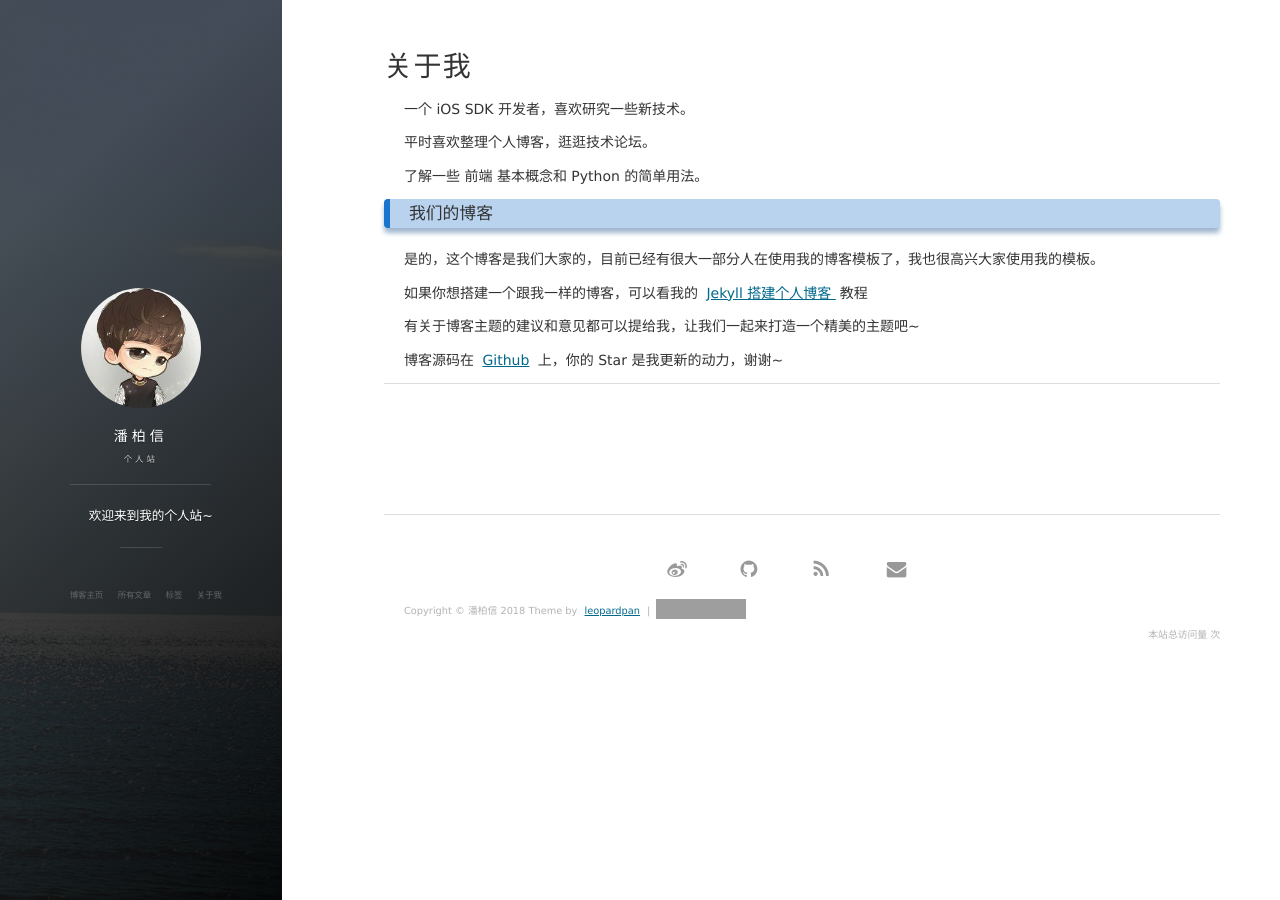
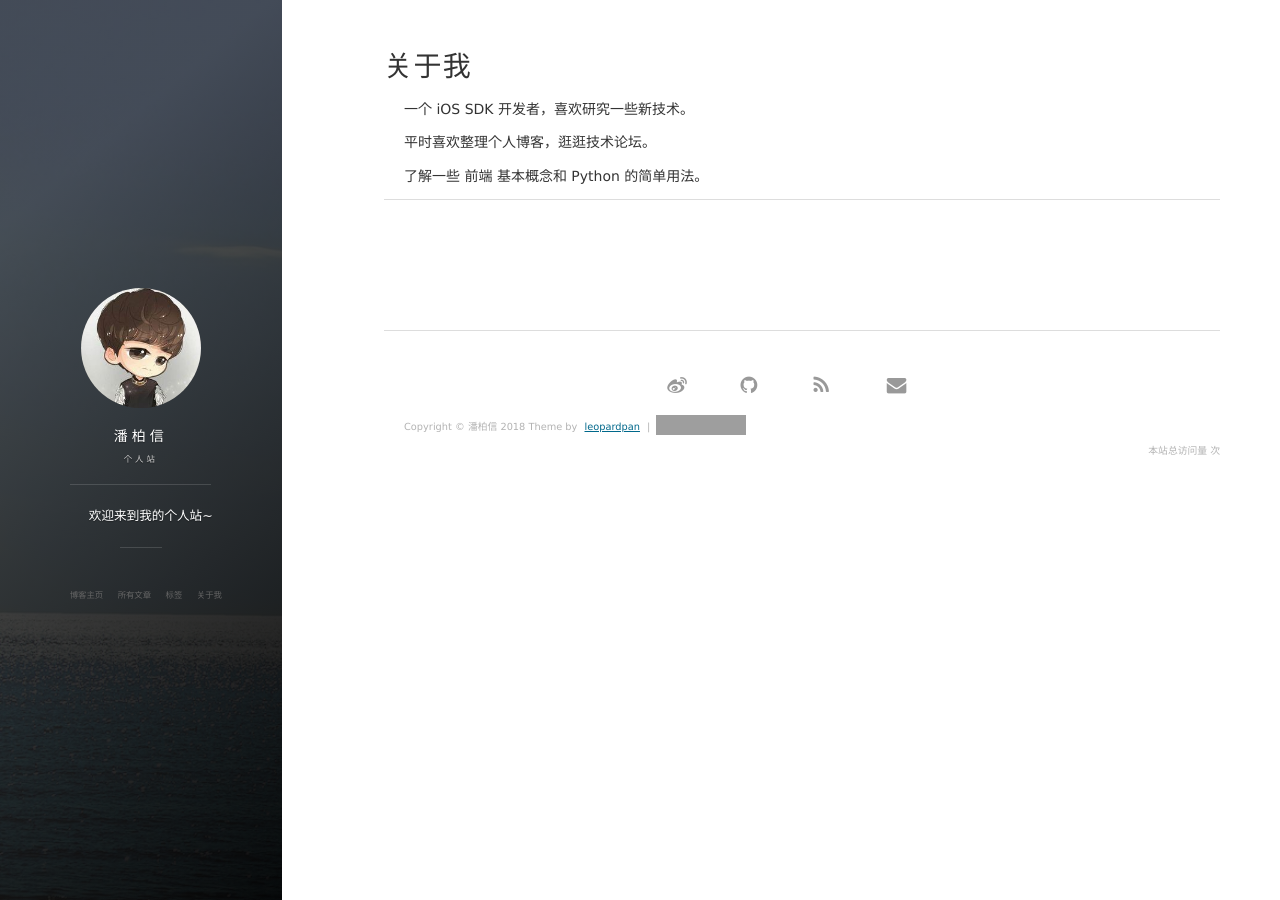
Before and after one commit to Murphy103/murphy103.github.io, a Jekyll site: the page built from about.md, in a window 1280 px wide. Built offline with Jekyll 4.4.1, drawn with Linux system fonts in a browser that asks for light colours; nearby versions of some CDN libraries; comment, search, counter and statistics services are not loaded; grey boxes are pictures that could not be loaded.

Commit message:
Update about.md

```diff
--- a/about.md
+++ b/about.md
@@ -9,33 +9,6 @@ title: 关于我
 <p>
 了解一些 前端 基本概念和 Python 的简单用法。
 
-<p>
-
-<h3> 我们的博客 </h3>
-
-<p>
-
-是的，这个博客是我们大家的，目前已经有很大一部分人在使用我的博客模板了，我也很高兴大家使用我的模板。
-
-<p>
-
-如果你想搭建一个跟我一样的博客，可以看我的
-<a href="/2016/10/jekyll_tutorials1/"> Jekyll 搭建个人博客 </a>
-教程
-
-<p>
-
-有关于博客主题的建议和意见都可以提给我，让我们一起来打造一个精美的主题吧~
-
-<p>
-
-博客源码在 <a target="_blank" href='https://github.com/leopardpan/leopardpan.github.io/'>Github</a> 上，你的 Star 是我更新的动力，谢谢~
-
-<p>
-
-<p>
-
-<p>
 
 
 {% include comments.html %}
```
